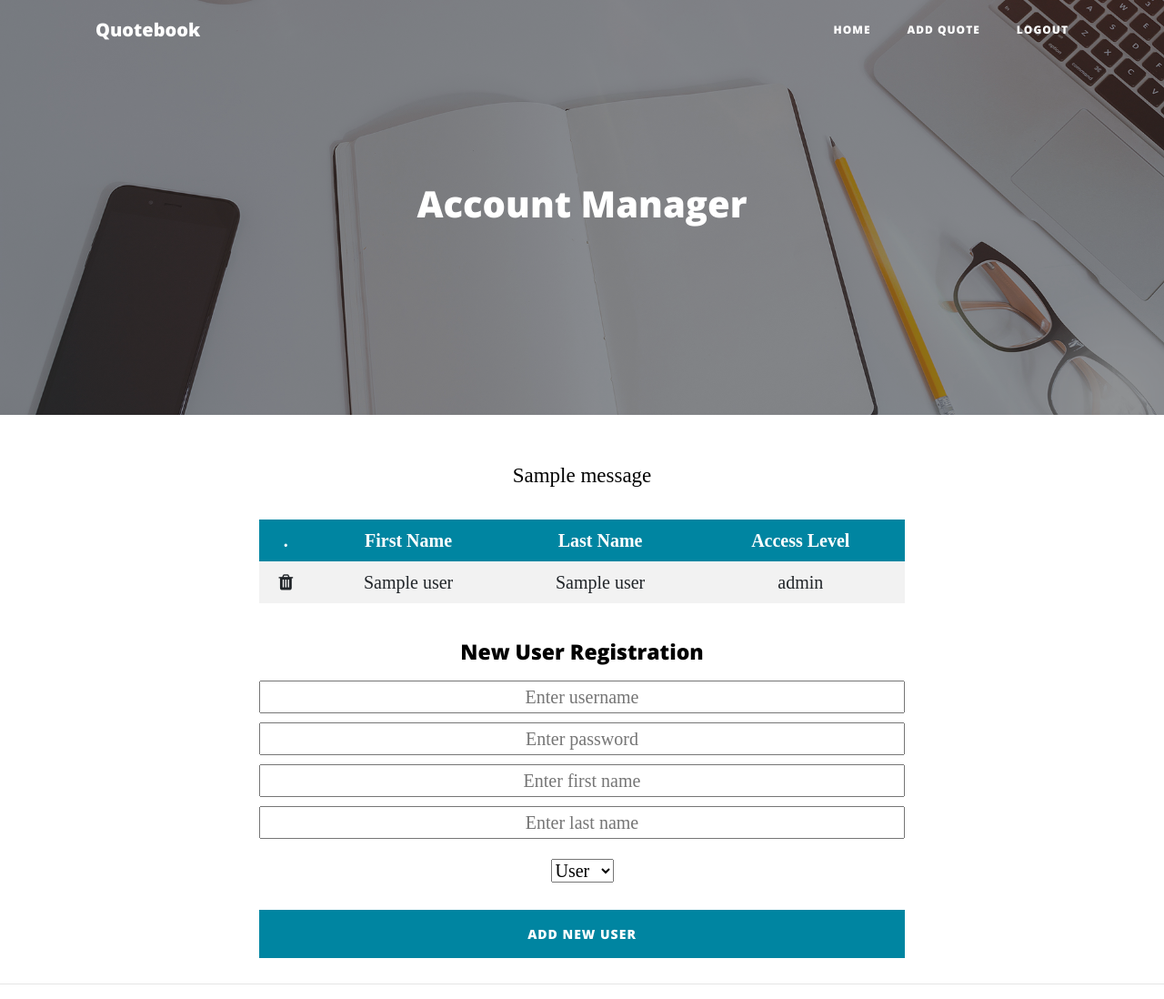
After one commit to RandyDeng/Quotebook, a Flask app: template templates/accounts.html in a window 1280 px wide. The commit adds this page. Shown: the whole page at 91% size. Run offline with Flask 2, Linux system fonts and the light colour scheme; the template is opened without the code that fills it: most values are stand-ins (such as "Sample title", 1, 10 or a date in 2020); one stand-in notice (Sample message) is shown; parts of the project's set-up code (start-up, migrations or seed data) failed here and were passed over; some libraries are stand-ins or nearby versions.

Commit message:
Added accounts page, different views for different users, hashed passwords, flask_login information, html updates

```diff
--- a/quotebook.py
+++ b/quotebook.py
@@ -7,6 +7,7 @@ import boto3
 import time
 import datetime
 import json
+import hashlib
 
 app = Flask(__name__, static_url_path="")
 app.secret_key = '{Uj@wtL=,E5NSWz#;&-zy8!czRoUdlE;rag|Uh(dP$`E]wZ}OGVw)Y]-q#X=(>f'
@@ -26,6 +27,7 @@ table = dynamodb.Table('Quotebook')
 # Flask-login
 login_manager = LoginManager()
 login_manager.init_app(app)
+login_manager.session_protection = "strong"
 login_manager.login_view = "login"
 
 # Make database, user object, user_loader callback
@@ -38,10 +40,12 @@ class User(UserMixin):
 		self.first_name = first_name
 		self.last_name = last_name
 		self.access_level = access_level
+		self.authenticated = False;
+		self.active = False;
 	def is_authenticated(self):
-		return True
+		return self.authenticated
 	def is_active(self):
-		return True
+		return self.active
 	def is_anonymous(self):
 		return False
 	def get_id(self):
@@ -63,12 +67,17 @@ def home():
 # Displays login page
 @app.route('/login', methods=['GET', 'POST'])
 def login():
-	# handle password checking
+	# handle password hashing and checking
 	logout_user()
 	if request.method == 'POST':
 		result = request.form
-		username = result['u']
-		password = result['p']
+		hasher = hashlib.sha512()
+		hasher.update(result['u'])
+		username = hasher.hexdigest()
+		hasher = hashlib.sha512()
+		hasher.update(result['p'])
+		password = hasher.hexdigest()
+
 		user_list = user_table.scan()['Items']
 		for u in user_list:
 			if u['Username'] == username and u['Password'] == password:
@@ -79,47 +88,112 @@ def login():
 	else:
 		return render_template('login.html', error=None)
 
-# Show quotes and allow deletion
+# Show sorted quotes and allow deletion
 @app.route('/quotes', methods=['GET'])
 @login_required
 def quotes_page():
-	# display sorted content
 	quote_list = table.scan()['Items']
 	quote_list.sort(key=lambda x: time.mktime(time.strptime(x['Timestamp'], '%Y-%m-%d %H:%M:%S')[0:9]), reverse=True)
-	return render_template('quotebook.html', quote_list=quote_list, user_name=(current_user.first_name + " " + current_user.last_name))
+	return render_template('quotebook.html', user=current_user, quote_list=quote_list)
 
 # Add quote
 @app.route('/add_quote', methods=['GET', 'POST'])
 @login_required
 def add_quote():
-	# handle requests
+	# Guests may not add quotes
+	if (current_user.access_level == "Guest"):
+		return redirect('/quotes')
 	if request.method == 'POST':
 		result = request.form
-		author = result['author']
-		quote = result['new_quote']
-		# check if author is valid
-		if (author == "Other"):
-			author = result['custom']
+		author = result.get('author')
+		quote = result.get('new_quote')
+		# check for custom author option
+		if current_user.access_level == "User" or author == None:
+			author = current_user.first_name + " " + current_user.last_name
+		elif author == "Other":
+			author = result.get('custom')
 			if (not author):
 				author = "Anonymous"
 		ts = time.time()
 		timestamp = datetime.datetime.fromtimestamp(ts).strftime('%Y-%m-%d %H:%M:%S')
 		data = {"Timestamp": timestamp, "Author": author, "Quote": quote}
 		table.put_item(Item=data)
-		return render_template('add_quote.html', success="Your quote was submitted successfully! :)")
+		flash("Your quote was submitted successfully! :)")
+		return render_template('add_quote.html', user=current_user)
 	else:
-		return render_template('add_quote.html', success=None)
+		return render_template('add_quote.html', user=current_user, success=None)
 
 # Delete quote
 @app.route('/delete_quote/<string:ts>/<string:author>', methods=['GET'])
 @login_required
 def delete_quote(ts, author):
-	# handle request
+	# only admins can delete quotes
+	if (not current_user.access_level == "Admin"):
+		return redirect('/quotes')
 	try:
 		table.delete_item(Key={'Timestamp': ts, 'Author': author})
+		flash("Quote was successfully deleted.")
 	except:
-		print ("An error has occurred")
+		flash("An error has occurred. Quote was not deleted.")
 	return redirect('/quotes')
+
+# Manage accounts
+@app.route('/accounts', methods=['GET'])
+@login_required
+def manage_users():
+	# only admins can delete accounts
+	if (not current_user.access_level == "Admin"):
+		return redirect('/quotes')
+	user_list = user_table.scan()['Items']
+	return render_template('accounts.html', user=current_user, user_list=user_list)
+
+# Add accounts
+@app.route('/accounts', methods=['GET', 'POST'])
+@login_required
+def add_account():
+	# only admins can add accounts
+	if (not current_user.access_level == "Admin"):
+		return redirect('/quotes')
+	if request.method == 'POST':
+		result = request.form
+		hasher = hashlib.sha512()
+		hasher.update(result.get('Username'))
+		username = hasher.hexdigest()
+		hasher = hashlib.sha512()
+		hasher.update(result.get('Password'))
+		password = hasher.hexdigest()
+		access_level = result.get('Access_Level')
+		first_name = result.get('First_Name')
+		last_name = result.get('Last_Name')
+		user_list = user_table.scan().get('Items')
+		for item in user_list:
+			if item.get('Username') == username:
+				flash("Please select a unique username.")
+				return redirect('/accounts')
+		new_user = {"Username": username, "Password": password, "Access Level": access_level, "First Name": first_name, "Last Name": last_name}
+		user_table.put_item(Item=new_user)
+		try:
+			flash("User was successfully added.")
+		except:
+			flash("Failed to add user.")
+	return redirect('/accounts')
+
+# Delete account
+@app.route('/delete_account/<string:username>/<string:access_level>', methods=['GET', 'POST'])
+@login_required
+def delete_user(username, access_level):
+	# only admins can delete accounts
+	if (not current_user.access_level == "Admin"):
+		return redirect('/quotes')
+	if (access_level == "Admin"):
+		flash("You may not delete Admin accounts")
+	else:
+		try:
+			user_table.delete_item(Key={'Username': username})
+			flash("Account successfully deleted")
+		except:
+			flash("Error when deleting account")
+	return redirect('/accounts')
 
 # Log out
 @app.route('/logout')
--- a/static/css/clean-blog.css
+++ b/static/css/clean-blog.css
@@ -238,6 +238,7 @@ header.masthead {
 input {
   width: 100%;
   text-align: center;
+  margin-top: 0.5em;
 }
 
 .submit_success,
@@ -248,6 +249,7 @@ input {
 }
 
 .submit_success p,
+.submit_success h2,
 .delete_success p {
   color: black;
   text-align: center;
@@ -261,3 +263,25 @@ input {
 :-ms-input-placeholder {
    text-align: center;
 }
+
+.head_a {
+  color: #EEEEEE;
+}
+
+table {
+    border-collapse: collapse;
+    width: 100%;
+    margin-bottom: 2em;
+}
+
+th, td {
+    text-align: center;
+    padding: 8px;
+}
+
+tr:nth-child(even){background-color: #f2f2f2}
+
+th {
+    background-color: #0085A1;
+    color: white;
+}
--- /dev/null
+++ b/templates/accounts.html
@@ -0,0 +1,143 @@
+<!DOCTYPE html>
+<html lang="en">
+
+<head>
+    <meta charset="utf-8" />
+    <meta http-equiv="X-UA-Compatible" content="IE=edge" />
+    <meta name="viewport" content="width=device-width, initial-scale=1" />
+    <meta name="description" content="This is a private quotebook for Randy, Nancy, and anyone else who wants a place to store their quotes" />
+    <meta name="keywords" content="quote, book, randy, nancy">
+    <meta name="author" content="Randy Deng" />
+
+    <title>Quotebook</title>
+
+    <link rel="icon" href="/quotebook.png" />
+
+    <!-- Bootstrap core CSS -->
+    <link href="/vendor/bootstrap/css/bootstrap.min.css" rel="stylesheet">
+
+    <!-- Custom fonts for this template -->
+    <link href="/vendor/font-awesome/css/font-awesome.min.css" rel="stylesheet" type="text/css">
+    <link href='https://fonts.googleapis.com/css?family=Open+Sans:300italic,400italic,600italic,700italic,800italic,400,300,600,700,800' rel='stylesheet' type='text/css'>
+
+    <!-- Custom styles for this template -->
+    <link href="/css/clean-blog.css" rel="stylesheet">
+
+    <!-- HTML5 Shim and Respond.js IE8 support of HTML5 elements and media queries -->
+    <!-- WARNING: Respond.js doesn't work if you view the page via file:// -->
+    <!--[if lt IE 9]>
+        <script src="https://oss.maxcdn.com/libs/html5shiv/3.7.0/html5shiv.js"></script>
+        <script src="https://oss.maxcdn.com/libs/respond.js/1.4.2/respond.min.js"></script>
+    <![endif]-->
+</head>
+
+  <body>
+
+    <!-- Navigation -->
+    <nav class="navbar navbar-expand-lg navbar-light fixed-top" id="mainNav">
+      <div class="container">
+        <a class="navbar-brand" href="/quotes">Quotebook</a>
+        <button class="navbar-toggler navbar-toggler-right" type="button" data-toggle="collapse" data-target="#navbarResponsive" aria-controls="navbarResponsive" aria-expanded="false" aria-label="Toggle navigation">
+          Menu
+          <i class="fa fa-bars"></i>
+        </button>
+        <div class="collapse navbar-collapse" id="navbarResponsive">
+          <ul class="navbar-nav ml-auto">
+            <li class="nav-item">
+              <a class="nav-link" href="/quotes">Home</a>
+            </li>
+            {% if not current_user.access_level == "Guest" %}
+            <li class="nav-item">
+              <a class="nav-link" href="/add_quote">Add Quote</a>
+            </li>
+            {% endif %}
+            {% if current_user.access_level == "Admin" %}
+            <li class="nav-item">
+              <a class="nav-link" href="/accounts">Accounts</a>
+            </li>
+            {% endif %}
+            <li class="nav-item">
+              <a class="nav-link" href="/logout">Logout</a>
+            </li>
+          </ul>
+        </div>
+      </div>
+    </nav>
+
+    <!-- Page Header -->
+    <header class="masthead" style="background-image: url('/img/home-bg.jpg')">
+      <div class="overlay"></div>
+      <div class="container">
+        <div class="row">
+          <div class="col-lg-8 col-md-10 mx-auto">
+            <div class="site-heading">
+              <h1> Account Manager </h1>
+            </div>
+          </div>
+        </div>
+      </div>
+    </header>
+
+    <!-- Main Content -->
+    {% with messages = get_flashed_messages() %}
+      {% if messages %}
+        <div class="submit_success">
+            <p> {{ messages[0] }} </p>
+        </div>
+      {% endif %}
+    {% endwith %}
+    <div class="container">
+      <div class="col-lg-8 col-md-10 mx-auto">
+
+        <table>
+          <tr>
+            <th>.</th>
+            <th>First Name</th>
+            <th>Last Name</th>
+            <th>Access Level</th>
+          </tr>
+          {% for u in user_list %}
+          <tr>
+            <td>
+              <a href="/delete_account/{{ u.get('Username') }}/{{ u.get('Access Level') }}" >
+                <i class="fa fa-trash"></i>
+              </a>
+            </td>
+            <td> {{ u.get("First Name") }} </td>
+            <td> {{ u.get("Last Name") }} </td>
+            <td> {{ u.get("Access Level") }} </td>
+          </tr>
+          {% endfor %}
+        </table>
+
+        <div class="submit_success">
+          <h2> New User Registration </h2>
+        </div>
+        <form method="post">
+          <input type="text" name="Username" placeholder="Enter username" required="required"/>
+          <input type="password" name="Password" placeholder="Enter password" required="required"/>
+          <input type="text" name="First_Name" placeholder="Enter first name" required="required"/>
+          <input type="text" name="Last_Name" placeholder="Enter last name" required="required" />
+          <div class="submit_success">
+            <select name="Access_Level">
+              <option> User </option>
+              <option> Guest </option>
+            </select>
+          </div>
+          <button type="submit" class="btn btn-primary btn-block">Add New User</button>
+        </form>
+      </div>
+    </div>
+
+    <hr>
+
+    <!-- Bootstrap core JavaScript -->
+    <script src="/vendor/jquery/jquery.min.js"></script>
+
+    <!-- Custom scripts for this template -->
+    <script src="/js/clean-blog.min.js"></script>
+    <script src="/vendor/bootstrap/js/bootstrap.bundle.min.js"></script>
+
+  </body>
+
+</html>
--- a/templates/login.html
+++ b/templates/login.html
@@ -32,10 +32,13 @@
         <input type="password" name="p" placeholder="Password" required="required" />
         <button type="submit" class="btn btn-primary btn-block btn-large">Login</button>
     </form>
+    <div class="error">
+    	<p> Guest username and password is "Guest" </p>
+    </div>
     {% if error %}
     <div class="error">
         <p> Invalid username or password. <p>
-        <p> Please contact Randy Deng if you are having issues. <p>
+        <p> Please contact <a href="https://www.randydeng.com">Randy Deng</a> if you are having issues. <p>
     </div>
     {% endif %}
   </div>
```
Also changed, not shown: static/css/login.css (+7 -0 lines), templates/add_quote.html (+17 -6 lines), templates/quotebook.html (+20 -1 lines), readme.txt.
